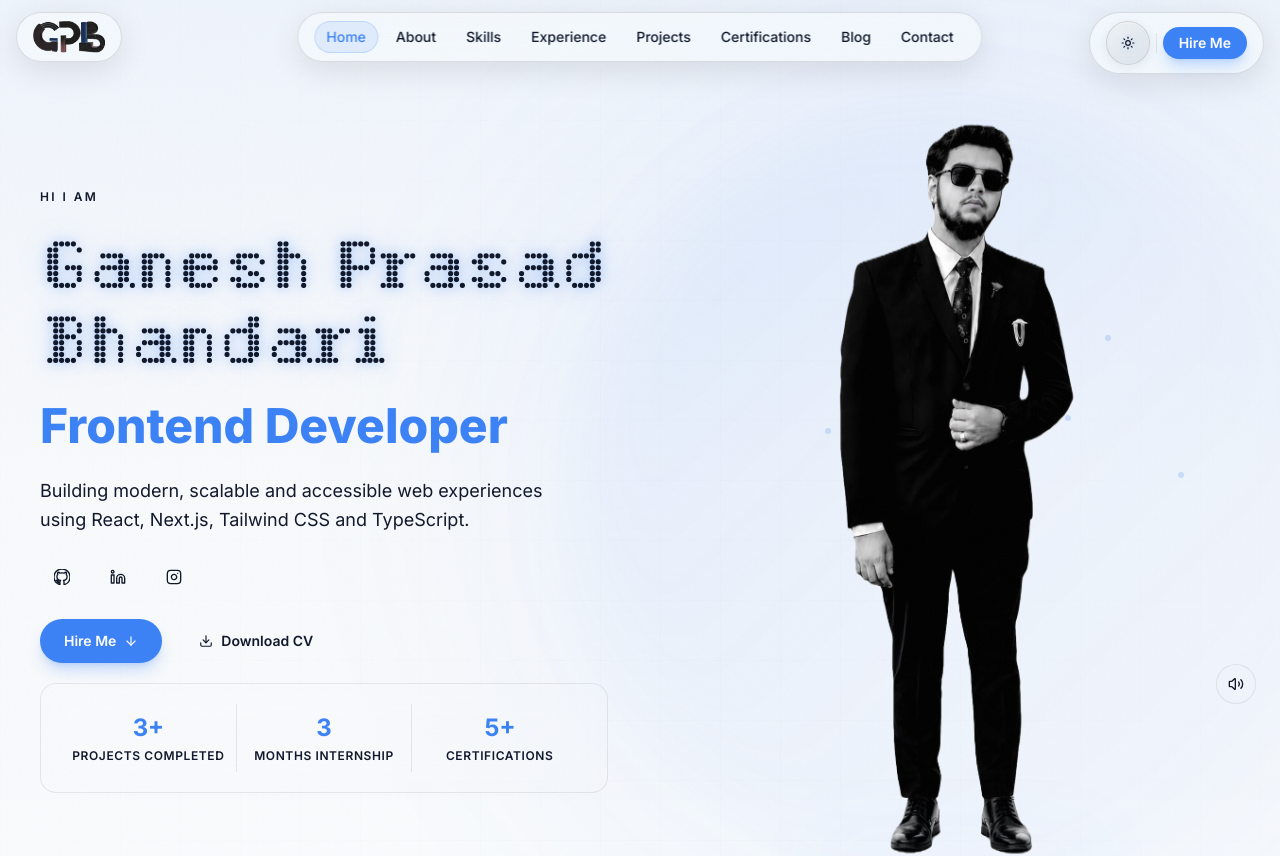
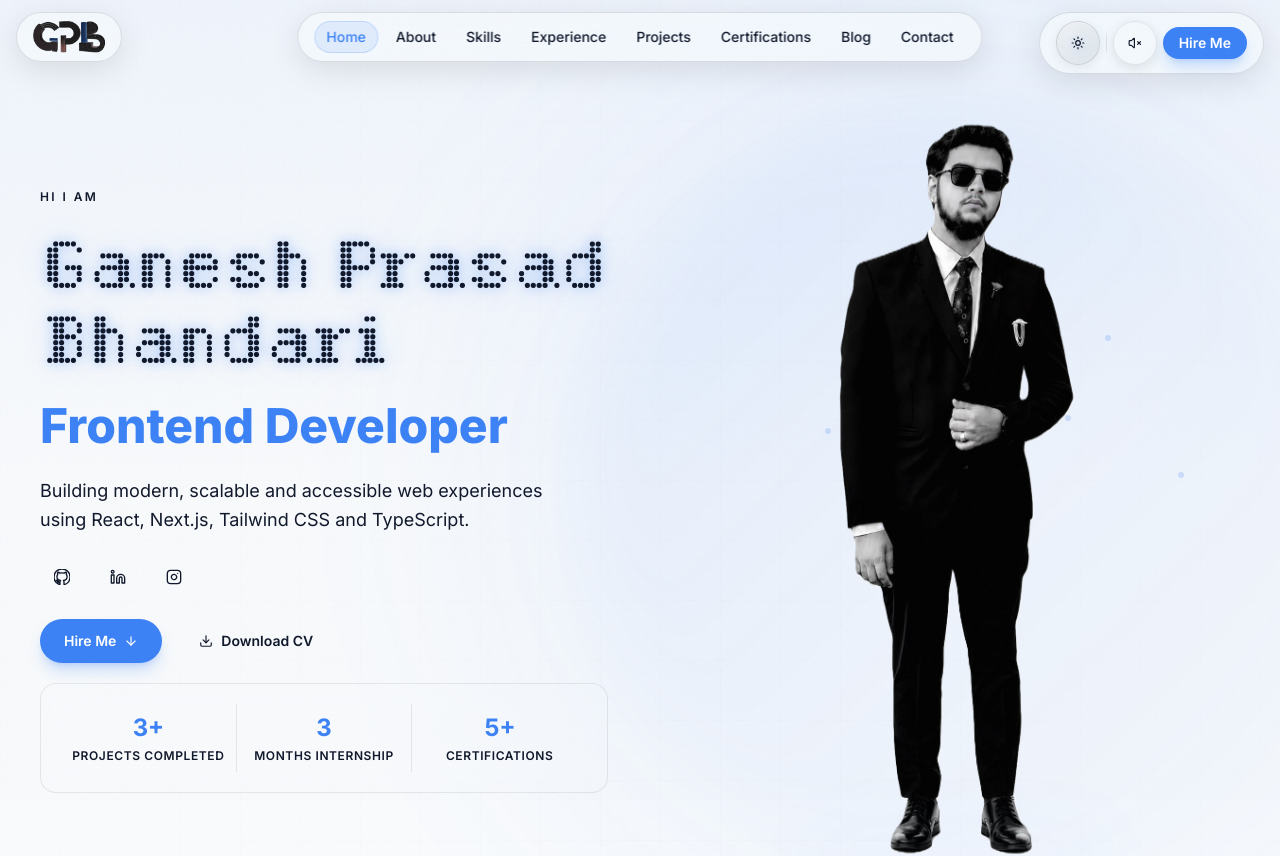
Before and after one commit to GANNI1725/MYPORTFOLIO, a React (Vite) app: page / in a window 1280 px wide. Shown: the top 856 px of the page. Built offline with nearby package versions, Linux system fonts and the light colour scheme.

Commit message:
Fix music: play on first interaction, default off, persist choice, navbar toggle

```diff
--- a/src/App.tsx
+++ b/src/App.tsx
@@ -3,7 +3,6 @@ import { Routes, Route, useLocation } from 'react-router-dom'
 import Navbar from './components/Navbar'
 import Footer from './sections/Footer'
 import ErrorBoundary from './components/ErrorBoundary'
-import BackgroundMusic from './components/BackgroundMusic'
 import Home from './pages/Home'
 import Privacy from './pages/Privacy'
 import AboutUs from './pages/AboutUs'
@@ -56,7 +55,6 @@ export default function App() {
         <Route path="*" element={<NotFound />} />
       </Routes>
       <Footer />
-      <BackgroundMusic />
     </ErrorBoundary>
   )
 }
--- a/src/components/BackgroundMusic.tsx
+++ b/src/components/BackgroundMusic.tsx
@@ -1,42 +1,112 @@
 import { useRef, useState, useEffect, useCallback } from 'react'
+import { motion } from 'framer-motion'
 import { Volume2, VolumeX } from 'lucide-react'
+
+const STORAGE_KEY = 'portfolio-music-enabled'
 
 export default function BackgroundMusic() {
   const audioRef = useRef<HTMLAudioElement>(null)
-  const [isPlaying, setIsPlaying] = useState(true)
+  const [enabled, setEnabled] = useState(() => {
+    try {
+      return localStorage.getItem(STORAGE_KEY) === 'true'
+    } catch {
+      return false
+    }
+  })
+  const [started, setStarted] = useState(false)
+
+  const isPlaying = started && enabled
 
   const toggle = useCallback(() => {
     if (!audioRef.current) return
     if (isPlaying) {
       audioRef.current.pause()
-      setIsPlaying(false)
+      setEnabled(false)
+      try { localStorage.setItem(STORAGE_KEY, 'false') } catch {}
     } else {
-      audioRef.current.play()
-      setIsPlaying(true)
+      audioRef.current.play().catch(() => {})
+      setEnabled(true)
+      if (!started) setStarted(true)
+      try { localStorage.setItem(STORAGE_KEY, 'true') } catch {}
     }
-  }, [isPlaying])
+  }, [isPlaying, started])
 
   useEffect(() => {
     const audio = audioRef.current
     if (!audio) return
     audio.volume = 0.15
     audio.loop = true
-    audio.play().catch(() => setIsPlaying(false))
   }, [])
+
+  useEffect(() => {
+    const handler = () => {
+      if (!enabled || started) return
+      const audio = audioRef.current
+      if (!audio) return
+      audio.play().catch(() => {})
+      setStarted(true)
+    }
+    document.addEventListener('click', handler, { once: true })
+    document.addEventListener('keydown', handler, { once: true })
+    document.addEventListener('touchstart', handler, { once: true })
+    return () => {
+      document.removeEventListener('click', handler)
+      document.removeEventListener('keydown', handler)
+      document.removeEventListener('touchstart', handler)
+    }
+  }, [enabled, started])
 
   return (
     <>
-      <audio ref={audioRef} preload="auto">
+      <audio ref={audioRef} preload="metadata">
         <source src="/audio/background.mpeg" type="audio/mpeg" />
       </audio>
 
-      <button
+      <motion.button
         onClick={toggle}
-        aria-label={isPlaying ? 'Mute background music' : 'Play background music'}
-        className="fixed bottom-24 right-6 z-50 w-10 h-10 rounded-full glass flex items-center justify-center text-secondary hover:text-primary hover:border-accent/30 transition-all duration-200"
+        whileHover={{ scale: 1.08 }}
+        whileTap={{ scale: 0.95 }}
+        aria-label={isPlaying ? 'Pause background music' : 'Play background music'}
+        className="relative w-11 h-11 rounded-full outline-none focus-visible:ring-2 focus-visible:ring-accent/50 focus-visible:ring-offset-2 focus-visible:ring-offset-[var(--bg)] flex items-center justify-center"
       >
-        {isPlaying ? <Volume2 size={16} /> : <VolumeX size={16} />}
-      </button>
+        <motion.div
+          className="absolute inset-0 rounded-full"
+          style={{
+            background: 'var(--glass-bg)',
+            backdropFilter: 'blur(20px)',
+            WebkitBackdropFilter: 'blur(20px)',
+            border: '1px solid var(--border)',
+          }}
+          animate={
+            isPlaying
+              ? {
+                  boxShadow: [
+                    '0 0 8px rgba(96,165,250,0.15)',
+                    '0 0 16px rgba(96,165,250,0.3)',
+                    '0 0 8px rgba(96,165,250,0.15)',
+                  ],
+                  borderColor: [
+                    'rgba(96,165,250,0.3)',
+                    'rgba(96,165,250,0.5)',
+                    'rgba(96,165,250,0.3)',
+                  ],
+                }
+              : {
+                  boxShadow: '0 3px 12px rgba(0,0,0,0.1)',
+                  borderColor: 'var(--border)',
+                }
+          }
+          transition={{
+            duration: 2,
+            repeat: isPlaying ? Infinity : 0,
+            ease: 'easeInOut',
+          }}
+        />
+
+        <span className="relative z-10 flex items-center justify-center">
+          {isPlaying ? <Volume2 size={14} className="text-accent" /> : <VolumeX size={14} className="text-secondary" />}
+        </span>
+      </motion.button>
     </>
   )
 }
--- a/src/components/Navbar.tsx
+++ b/src/components/Navbar.tsx
@@ -4,6 +4,7 @@ import { Menu, X } from 'lucide-react'
 import { motion, AnimatePresence } from 'framer-motion'
 import Logo from './Logo'
 import ThemeToggle from './ThemeToggle'
+import BackgroundMusic from './BackgroundMusic'
 
 const navItems = [
   { name: 'Home', href: '/#home' },
@@ -97,6 +98,7 @@ export default function Navbar() {
         <div className={`glass-pill flex items-center ${pillGap} ${pillPad} ${pillShine}`}>
           <ThemeToggle />
           <div className="w-px h-5 bg-[var(--border)]" />
+          <BackgroundMusic />
           <a
             href="/#contact"
             className="hidden lg:inline-flex h-8 px-4 items-center justify-center rounded-full bg-accent text-white text-sm font-semibold transition-all duration-300 hover:scale-105 active:scale-[0.97] shadow-lg shadow-accent/25"
```
